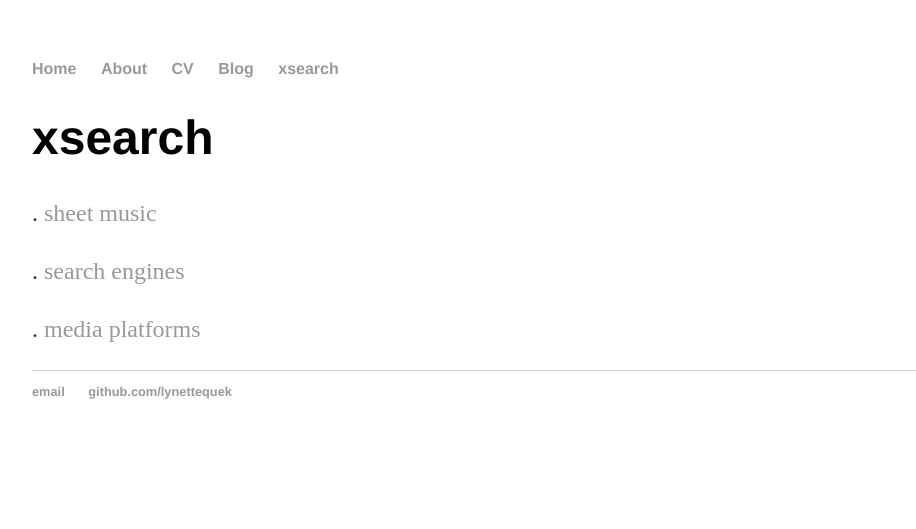
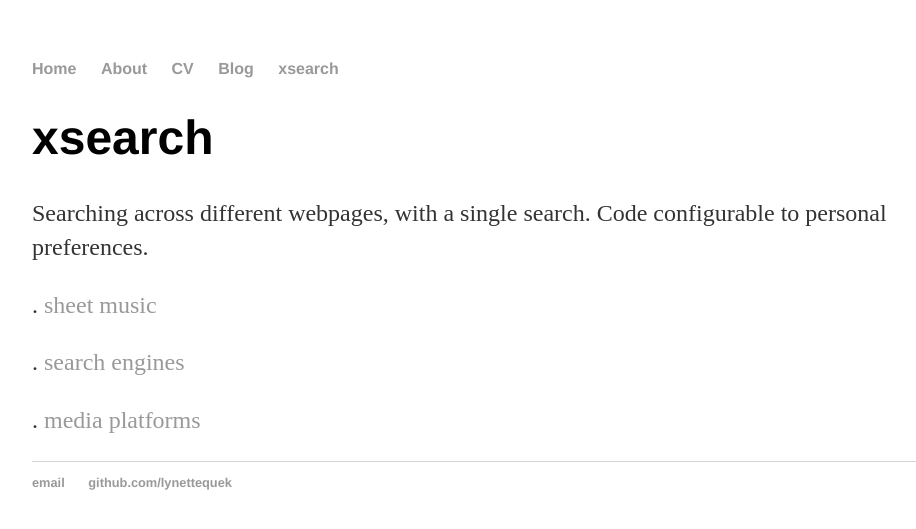
Before and after one commit to lynettequek/lynettequek.github.io, a Jekyll site: the page built from xsearch/index.html, in a window 1280 px wide. Shown: the top 529 px of the page, without its empty margins (160-1076 px from the left). Built offline with Jekyll 4.4.1, drawn with Linux system fonts in a browser that asks for light colours.

Commit message:
Update index.html

```diff
--- a/xsearch/index.html
+++ b/xsearch/index.html
@@ -4,6 +4,7 @@ title: xsearch tools
 ---
 <div class="blurb">
 	<h1>xsearch</h1>
+	<p> Searching across different webpages, with a single search. Code configurable to personal preferences. </p>
 	<p>. <a href="https://gist.github.com/lynettequek/9b603212b67ced625a4b92cbf2a43717">sheet music</a> </p>
   	<p>. <a href="https://gist.github.com/lynettequek/35eecbd403f1fb8f3853fb8f3147a70c">search engines</a></p>
 	<p>. <a href="https://gist.github.com/lynettequek/aa1fc50dd2ad5a3b489178ae8ff383f8">media platforms</a></p>
```
